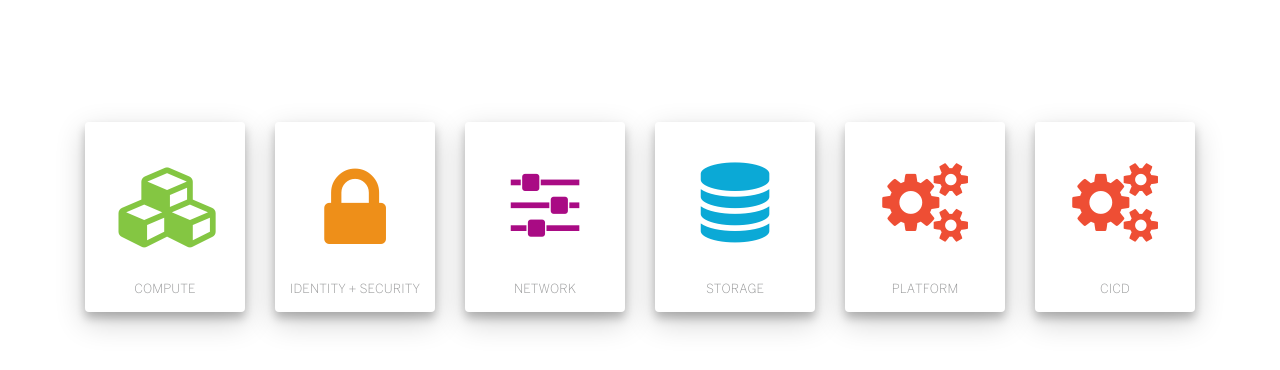
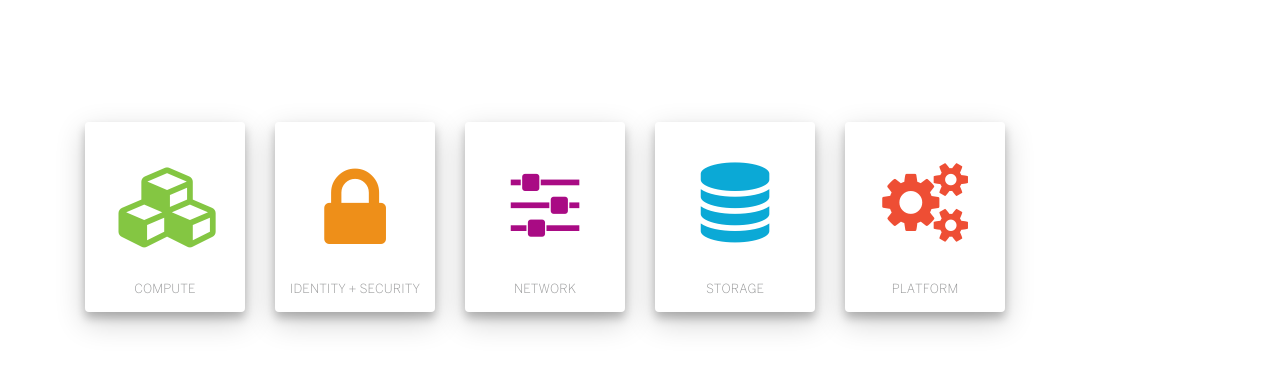
Before and after one commit to caleorourke/proof, a Jekyll site: the page built from p4.html, in a window 1280 px wide. Shown: the top 370 px of the page. Built offline with Jekyll 4.4.1, drawn with Linux system fonts in a browser that asks for light colours; nearby versions of some CDN libraries; Markdown is read by kramdown in place of the engine named in the settings; the repository's description, which GitHub fills in, is left out.

Commit message:
Update portfolio-four.html

```diff
--- a/_includes/partials/portfolio-four.html
+++ b/_includes/partials/portfolio-four.html
@@ -53,16 +53,6 @@
           </div>
         </div>
 
-        <div class="col-md-2">
-          <div>
-            <span class="fa-stack icon-large">
-              <i class="fa fa-circle fa-stack-2x icon-transparent shadow"></i>
-              <i class="fa fa-cogs fa-stack-1x icon-red"></i>
-              <h2 class="icon-caption u-text-center">CICD</h2>
-            </span>
-          </div>
-        </div>
-
       </div>
     </div>
   </div>
```
